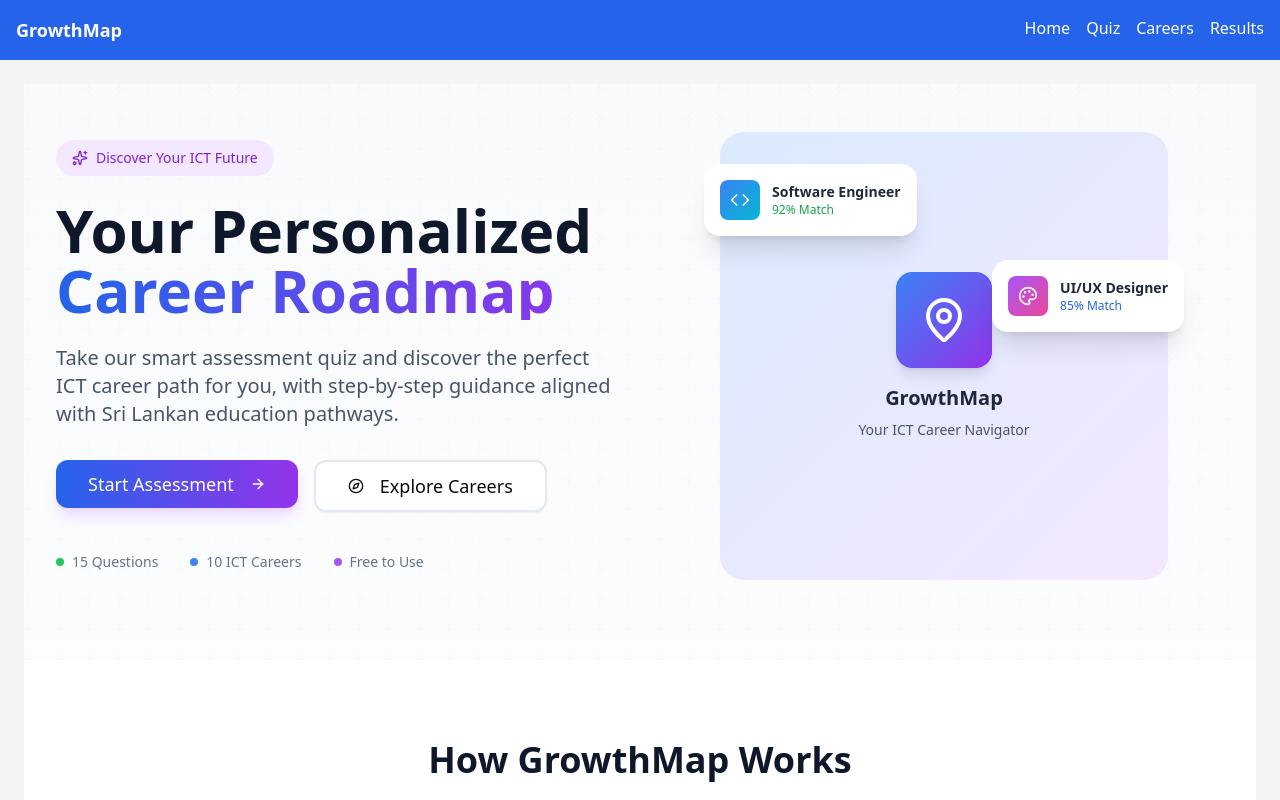
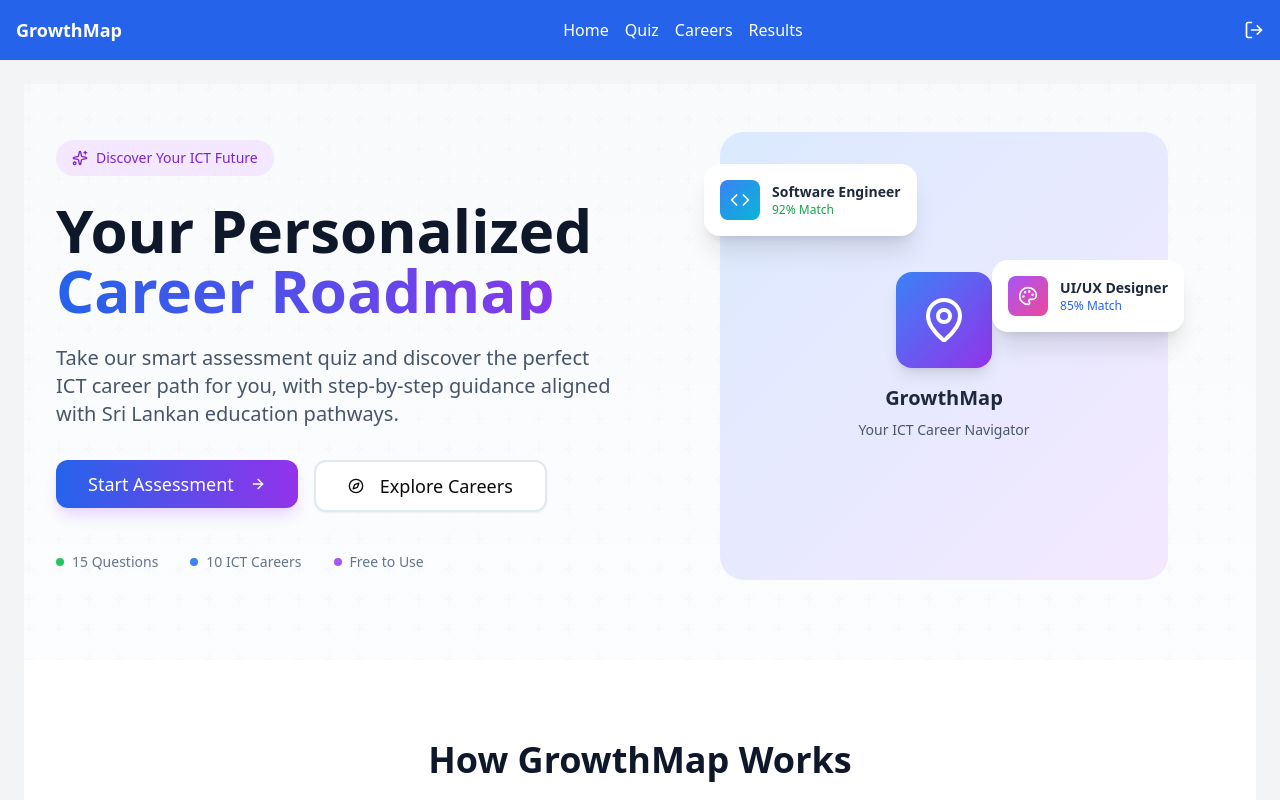
Before and after one commit to SemikaVidusha/SDGP_Project-GrowthMap, a React app in the folder frontend/: page / in a window 1280 px wide. Shown: the top 800 px of the page. Built offline with nearby package versions, Linux system fonts and the light colour scheme; the HTML template or start-up script is replaced by a standard one.

Commit message:
updated App and Navbar.jsx files

```diff
--- a/frontend/src/App.tsx
+++ b/frontend/src/App.tsx
@@ -4,9 +4,18 @@ import Home from "./pages/Dashboard/Home";
 import Quiz from "./pages/Dashboard/Quiz";
 import Careers from "./pages/Dashboard/Careers";
 import Results from "./pages/Dashboard/Results";
+import Login from "./pages/Dashboard/Auth/Login";
 
 export default function App() {
   return (
+    <Routes>
+      {/* 1. Public Route (No Navbar/Sidebar) */}
+      <Route path="/login" element={<Login />} />
+
+      {/* 2. Protected/Dashboard Routes (Wrapped in Layout) */}
+      <Route
+        path="/*"
+        element={
           <Layout>
             <Routes>
               <Route path="/" element={<Home />} />
@@ -15,5 +24,8 @@ export default function App() {
               <Route path="/results" element={<Results />} />
             </Routes>
           </Layout>
+        }
+      />
+    </Routes>
   );
 }
--- a/frontend/src/components/Navbar.jsx
+++ b/frontend/src/components/Navbar.jsx
@@ -1,16 +1,35 @@
-import { Link } from "react-router-dom";
+import { Link, useNavigate } from "react-router-dom"; // 1. Import useNavigate
+import { LogOut } from "lucide-react";
 
 export default function Navbar() {
+  const navigate = useNavigate(); // 2. Initialize the hook
+
+  const handleLogout = () => {
+    // Optional: Add logout logic here (e.g., localStorage.clear())
+    console.log("Logging out...");
+
+    // 3. Redirect to the login route
+    navigate("/login");
+  };
+
   return (
-    <nav className="bg-blue-600 text-white p-4 flex justify-between">
+    <nav className="bg-blue-600 text-white p-4 flex justify-between items-center">
       <h1 className="font-bold text-lg">GrowthMap</h1>
 
       <div className="space-x-4">
-        <Link to="/">Home</Link>
-        <Link to="/quiz">Quiz</Link>
-        <Link to="/careers">Careers</Link>
-        <Link to="/results">Results</Link>
+        <Link to="/" className="hover:underline">Home</Link>
+        <Link to="/quiz" className="hover:underline">Quiz</Link>
+        <Link to="/careers" className="hover:underline">Careers</Link>
+        <Link to="/results" className="hover:underline">Results</Link>
       </div>
+
+      <button
+        onClick={handleLogout}
+        className="text-white hover:text-purple-200 transition flex items-center gap-2"
+        aria-label="Logout"
+      >
+        <LogOut className="w-5 h-5" />
+      </button>
     </nav>
   );
 }
```
Lines whose indentation alone changed are shown as unchanged.
